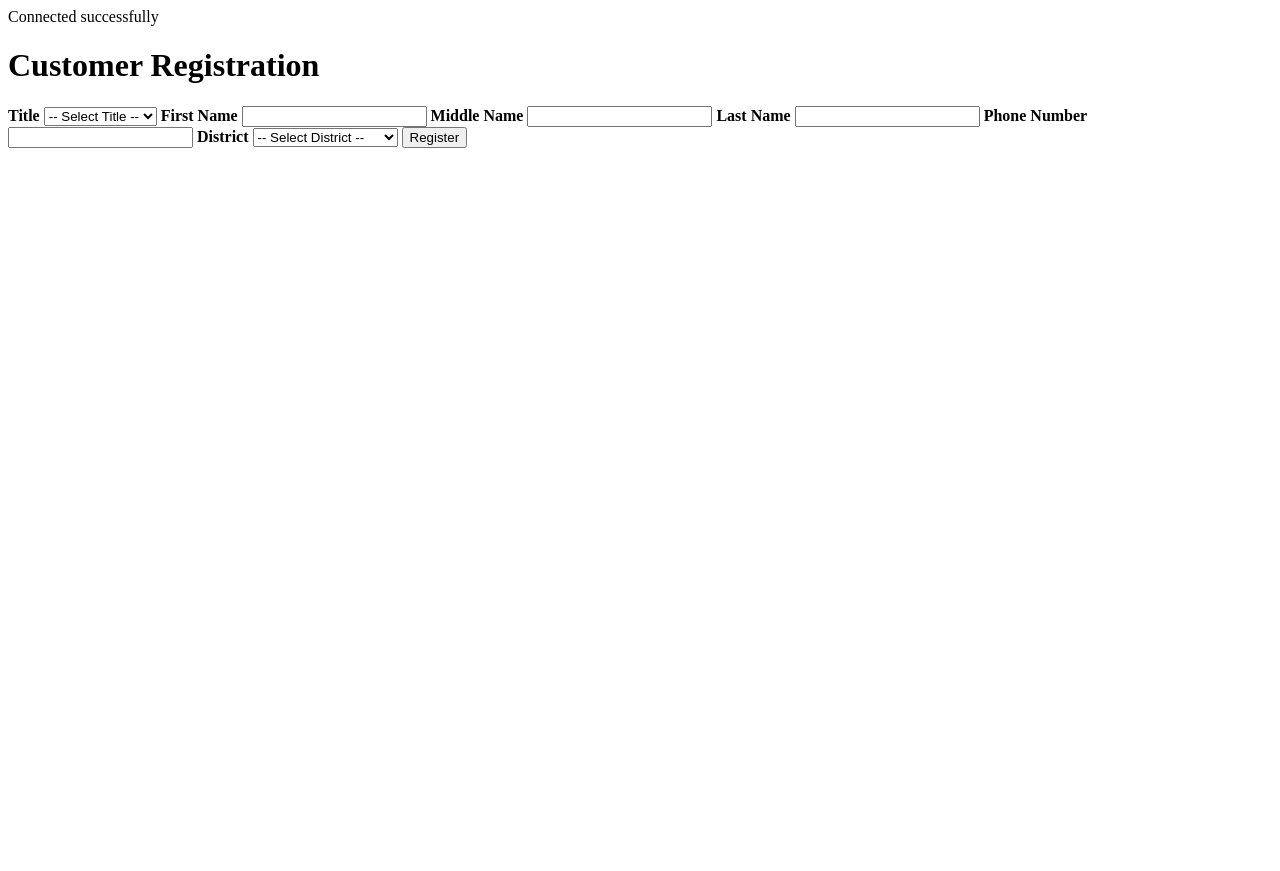
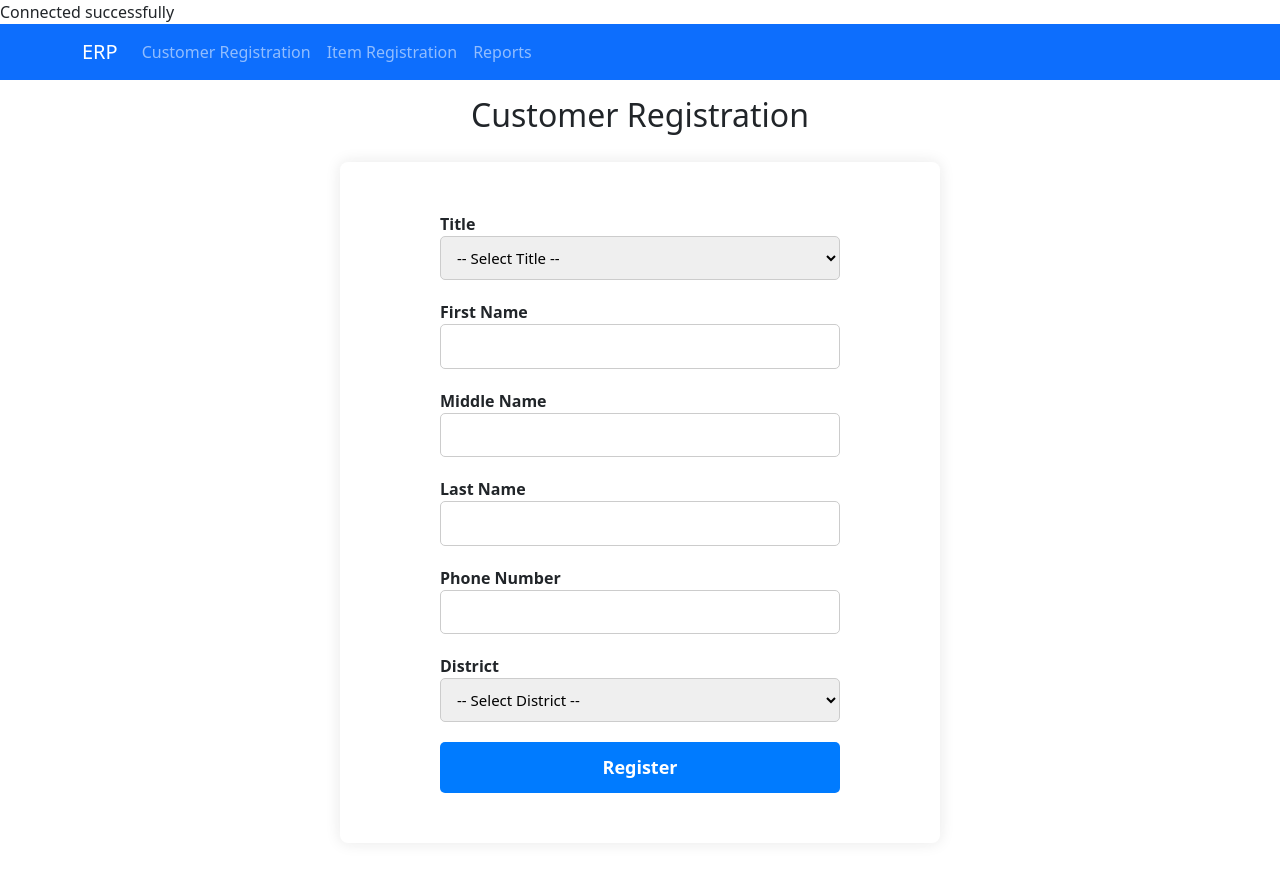
Before and after one commit to Tharushi2001/Assignment, a PHP site: page /registration.php in a window 1280 px wide. Before the commit the page ends 148 px from the top, so only its background shows below. Run offline with PHP 8.4, Linux system fonts and the light colour scheme; data that the repository does not hold is empty.

Commit message:
Added Header File and added Css to form

```diff
--- a/frontend/customers/registration.php
+++ b/frontend/customers/registration.php
@@ -1,25 +1,21 @@
 <?php
 require_once "../../backend/config/database.php";
+require_once "../header.php";
 
 // Fetch districts with id and name
 $sql = "SELECT id, district FROM district WHERE active = 'yes' ORDER BY district ASC";
 $result = $conn->query($sql);
 ?>
 
-<!DOCTYPE html>
-<html lang="en">
-<head>
-    <meta charset="UTF-8" />
-    <title>Customer Registration</title>
-</head>
-<body>
+
     <div>
         <form action="../../backend/customcontroller/submit_registration.php" method="post">
             <div class="container">
-                <h1>Customer Registration</h1>
 
+                <h2 class="mt-3 text-center">Customer Registration</h2>
+<div class="outer-box">
                 <label for="title"><b>Title</b></label>
-                <select name="title" required>
+                <select name="title" class="form-input" required>
                     <option value="">-- Select Title --</option>
                     <option value="Mr">Mr</option>
                     <option value="Mrs">Mrs</option>
@@ -28,20 +24,20 @@ $result = $conn->query($sql);
                 </select>
 
                 <label for="firstname"><b>First Name</b></label>
-                <input type="text" name="firstname" required>
+                <input type="text" name="firstname"class="form-input" required>
 
                 <label for="middlename"><b>Middle Name</b></label>
-                <input type="text" name="middlename" required>
+                <input type="text" name="middlename" class="form-input" required>
 
 
                  <label for="lastname"><b>Last Name</b></label>
-                <input type="text" name="lastname" required>
+                <input type="text" name="lastname" class="form-input" required>
 
                 <label for="phonenumber"><b>Phone Number</b></label>
-                <input type="text" name="phonenumber" required pattern="\d{10}" title="Enter a valid phone number">
+                <input type="text" name="phonenumber"class="form-input" required pattern="\d{10}" title="Enter a valid phone number">
 
                 <label for="district"><b>District</b></label>
-                <select name="district" required>
+                <select name="district" class="form-input" required>
                     <option value="">-- Select District --</option>
                     <?php
                     if ($result->num_rows > 0) {
@@ -56,9 +52,77 @@ $result = $conn->query($sql);
                     ?>
                 </select>
 
-                <input type="submit" value="Register">
+                <input type="submit" value="Register" class="form-submit">
+                </div>
             </div>
         </form>
     </div>
-</body>
-</html>
+
+<style>
+
+
+
+
+  .form-title {
+    text-align: center;
+    margin-bottom: 30px;
+    color: #333;
+  }
+
+  .form-label {
+    display: block;
+    margin-bottom: 6px;
+    font-weight: 600;
+    color: #555;
+  }
+
+  .form-input,
+  .form-select {
+    width: 100%;
+    padding: 10px 12px;
+    margin-bottom: 20px;
+    border: 1.5px solid #ccc;
+    border-radius: 5px;
+    box-sizing: border-box;
+    font-size: 15px;
+    transition: border-color 0.3s;
+  }
+
+  .form-input:focus,
+  .form-select:focus {
+    border-color: #007BFF;
+    outline: none;
+  }
+
+  .form-submit {
+    width: 100%;
+    background-color: #007BFF;
+    border: none;
+    padding: 12px 0;
+    color: white;
+    font-size: 18px;
+    font-weight: bold;
+    border-radius: 5px;
+    cursor: pointer;
+    transition: background-color 0.3s;
+  }
+
+  .form-submit:hover {
+    background-color: #0056b3;
+  }
+
+  /* Responsive */
+  @media (min-width: 600px) {
+
+      .outer-box {
+    max-width: 600px;
+    background-color: #fff;
+    margin: 28px auto;
+    padding: 50px 100px;
+    box-shadow: 0 0 15px rgba(27, 26, 26, 0.1);
+    border-radius: 8px;
+  }
+  }
+</style>
+
+</style>
--- /dev/null
+++ b/frontend/header.php
@@ -0,0 +1,37 @@
+<!DOCTYPE html>
+<html lang="en">
+<head>
+  <meta charset="UTF-8" />
+  <meta name="viewport" content="width=device-width, initial-scale=1.0" />
+  <title>ERP System</title>
+
+
+  <link href="https://cdn.jsdelivr.net/npm/bootstrap@5.0.2/dist/css/bootstrap.min.css"
+        rel="stylesheet"
+        integrity="sha384-EVSTQN3/azprG1Anm3QDgpJLIm9Nao0Yz1ztcQTwFspd3yD65VohhpuuCOmLASjC"
+        crossorigin="anonymous">
+</head>
+<body>
+  <nav class="navbar navbar-expand-lg navbar-dark bg-primary">
+    <div class="container">
+      <a class="navbar-brand" href="#">ERP</a>
+      <button class="navbar-toggler" type="button" data-bs-toggle="collapse" data-bs-target="#navbarNav"
+              aria-controls="navbarNav" aria-expanded="false" aria-label="Toggle navigation">
+        <span class="navbar-toggler-icon"></span>
+      </button>
+
+      <div class="collapse navbar-collapse" id="navbarNav">
+        <ul class="navbar-nav">
+          <li class="nav-item">
+            <a class="nav-link" href="/Assignment/frontend/customers/registration.php">Customer Registration</a>
+          </li>
+          <li class="nav-item">
+            <a class="nav-link" href="/Assignment/frontend/items/registration.php">Item Registration</a>
+          </li>
+          <li class="nav-item">
+            <a class="nav-link" href="/Assignment/frontend/reports/invoice_report.php">Reports</a>
+          </li>
+        </ul>
+      </div>
+    </div>
+  </nav>
```
Also changed, not shown: backend/customcontroller/submit_registration.php (line endings or trailing spaces).
